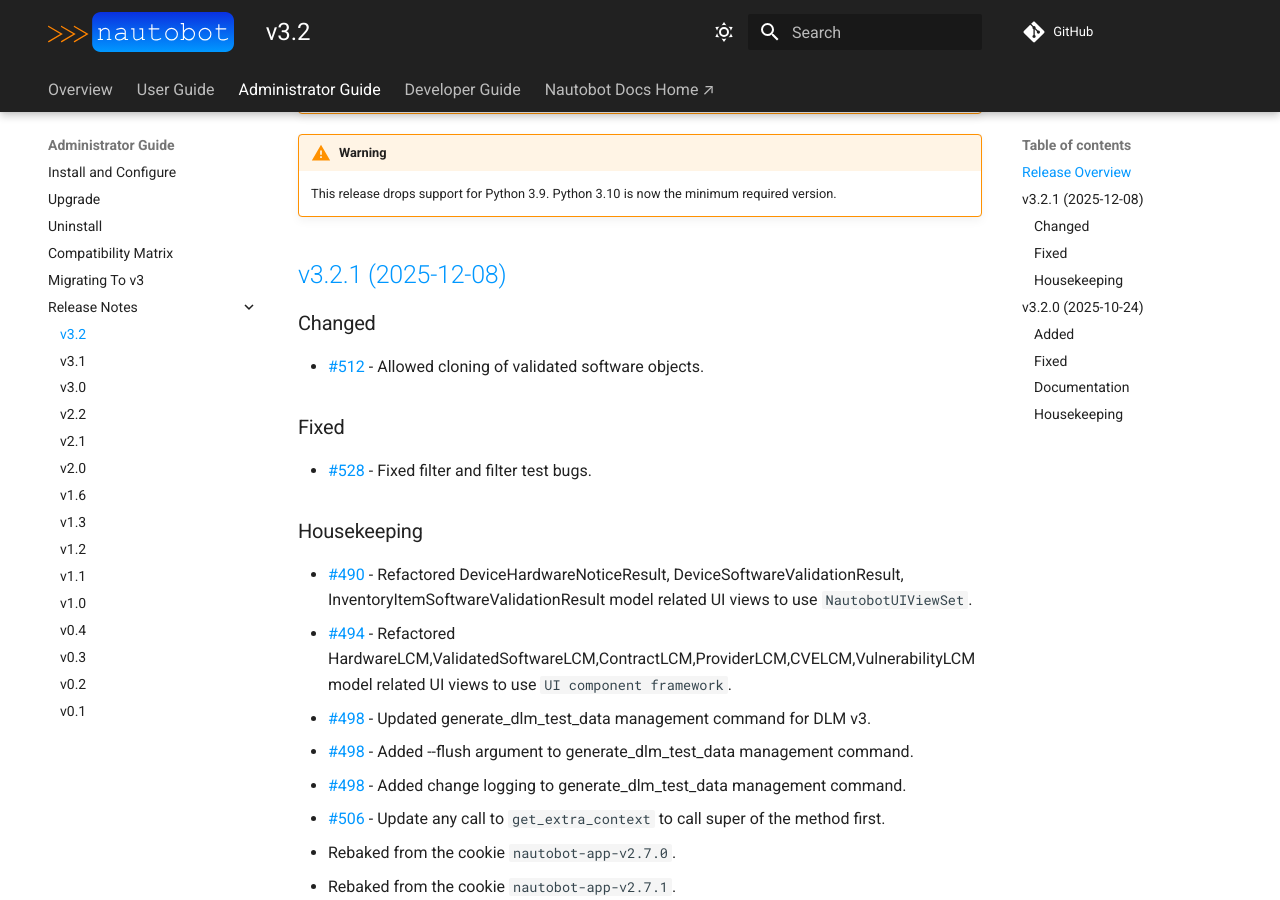
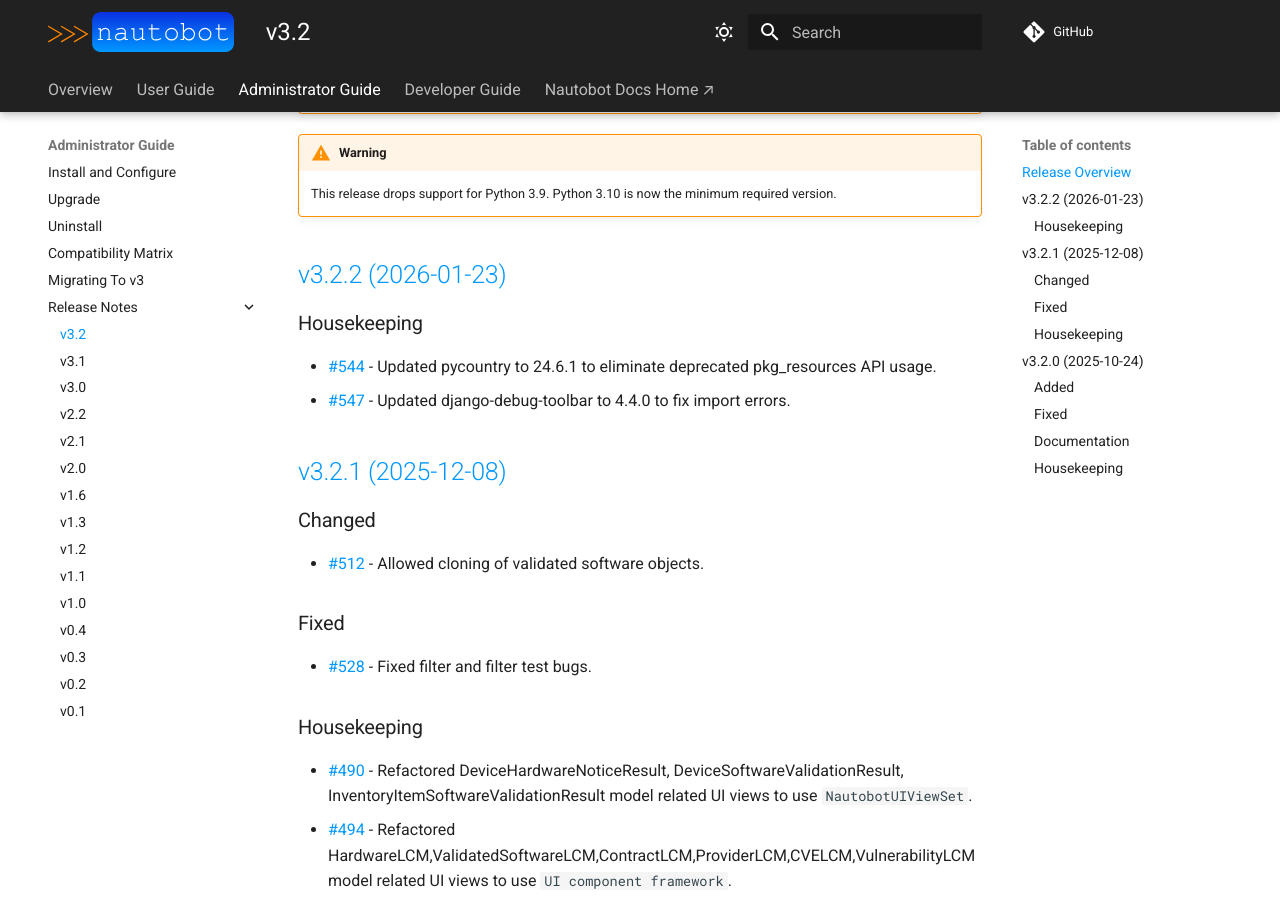
Before and after one commit to nautobot/nautobot-app-device-lifecycle-mgmt, an MkDocs documentation site: the page built from docs/admin/release_notes/version_3.2.md, in a window 1280 px wide and 900 px high, scrolled down 427 px. Built offline with MkDocs 1.6.1 and Material for MkDocs 9.7.7, drawn with Linux system fonts in a browser that asks for light colours; comment, search, counter and statistics services are not loaded.

Commit message:
Release v3.2.2

```diff
--- a/docs/admin/release_notes/version_3.2.md
+++ b/docs/admin/release_notes/version_3.2.md
@@ -13,6 +13,15 @@ Device Lifecycle Management App version 3.2.0 adds support for ArubaOS and PanOS
     This release drops support for Python 3.9. Python 3.10 is now the minimum required version.
 
 <!-- towncrier release notes start -->
+
+
+## [v3.2.2 (2026-01-23)](https://github.com/nautobot/nautobot-app-device-lifecycle-mgmt/releases/tag/v3.2.2)
+
+### Housekeeping
+
+- [#544](https://github.com/nautobot/nautobot-app-device-lifecycle-mgmt/issues/544) - Updated pycountry to 24.6.1 to eliminate deprecated pkg_resources API usage.
+- [#547](https://github.com/nautobot/nautobot-app-device-lifecycle-mgmt/issues/547) - Updated django-debug-toolbar to 4.4.0 to fix import errors.
+
 ## [v3.2.1 (2025-12-08)](https://github.com/nautobot/nautobot-app-device-lifecycle-mgmt/releases/tag/v3.2.1)
 
 ### Changed
--- a/pyproject.toml
+++ b/pyproject.toml
@@ -1,6 +1,6 @@
 [tool.poetry]
 name = "nautobot-device-lifecycle-mgmt"
-version = "3.2.1"
+version = "3.2.2"
 description = "Manages device lifecycles for platforms and software."
 authors = ["Network to Code, LLC <info@networktocode.com>"]
 license = "Apache-2.0"
```
Also changed, not shown: 2 other files.
